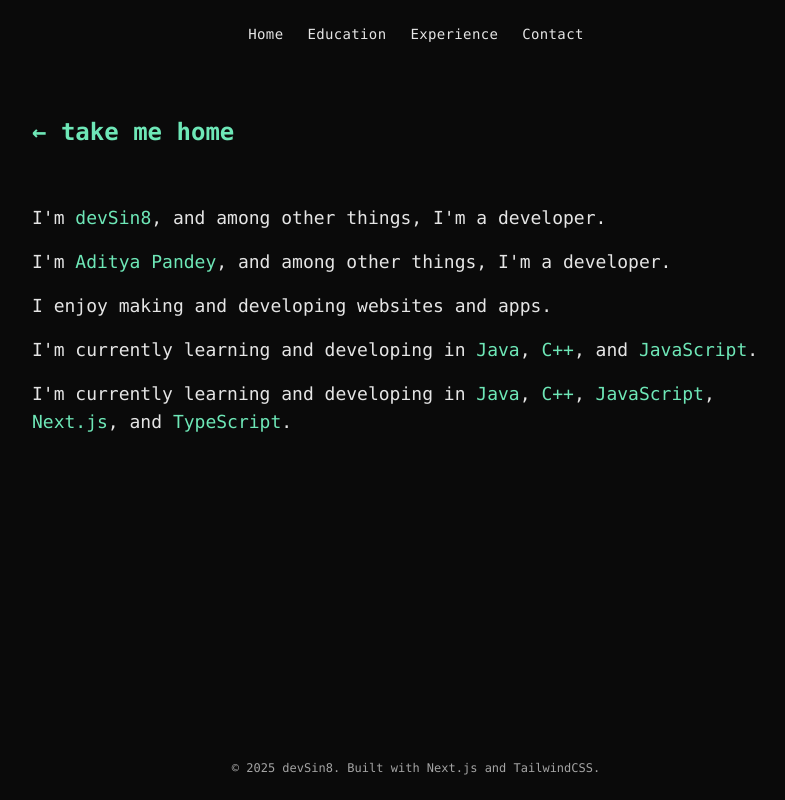
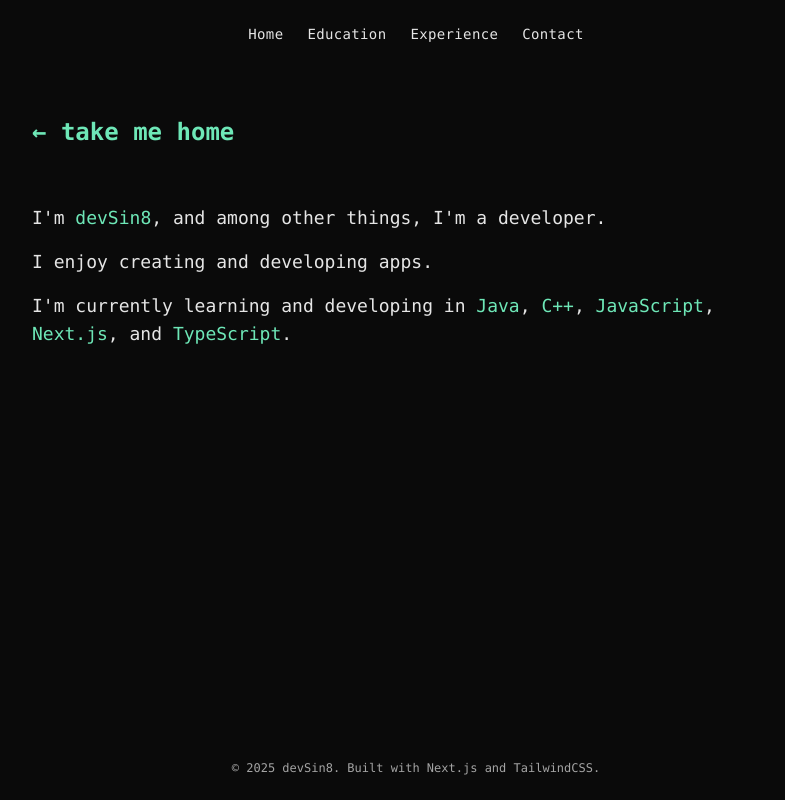
Before and after one commit to devSin8/PortfolioWebsite, a Next.js app: page / in a window 1280 px wide. Shown: the whole page, without its empty margins (224-1009 px from the left). Built offline with nearby package versions, Linux system fonts and the light colour scheme.

Commit message:
Update personal introduction in HomeContent

```diff
--- a/app/HomeContent.tsx
+++ b/app/HomeContent.tsx
@@ -34,13 +34,7 @@ export default function HomeContent() {
           I'm <span className="text-accent">devSin8</span>, and among other things, I'm a developer.
         </p>
         <p className="text-base sm:text-lg">
-          I'm <span className="text-accent">Aditya Pandey</span>, and among other things, I'm a developer.
-        </p>
-        <p className="text-base sm:text-lg">
-          I enjoy making and developing websites and apps.
-        </p>
-        <p className="text-base sm:text-lg">
-          I'm currently learning and developing in <span className="text-accent">Java</span>, <span className="text-accent">C++</span>, and <span className="text-accent">JavaScript</span>.
+          I enjoy creating and developing apps.
         </p>
         <p className="text-base sm:text-lg">
           I'm currently learning and developing in <span className="text-accent">Java</span>, <span className="text-accent">C++</span>, <span className="text-accent">JavaScript</span>, <span className="text-accent">Next.js</span>, and <span className="text-accent">TypeScript</span>.
```
